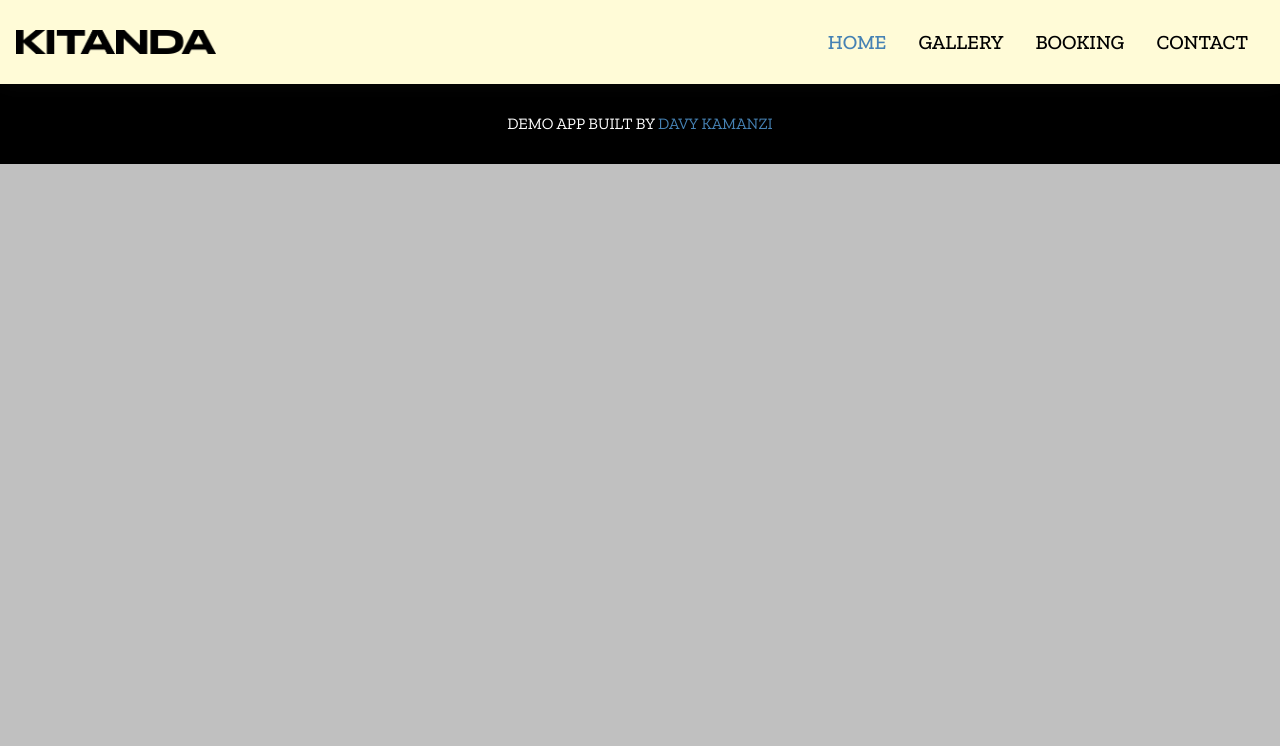
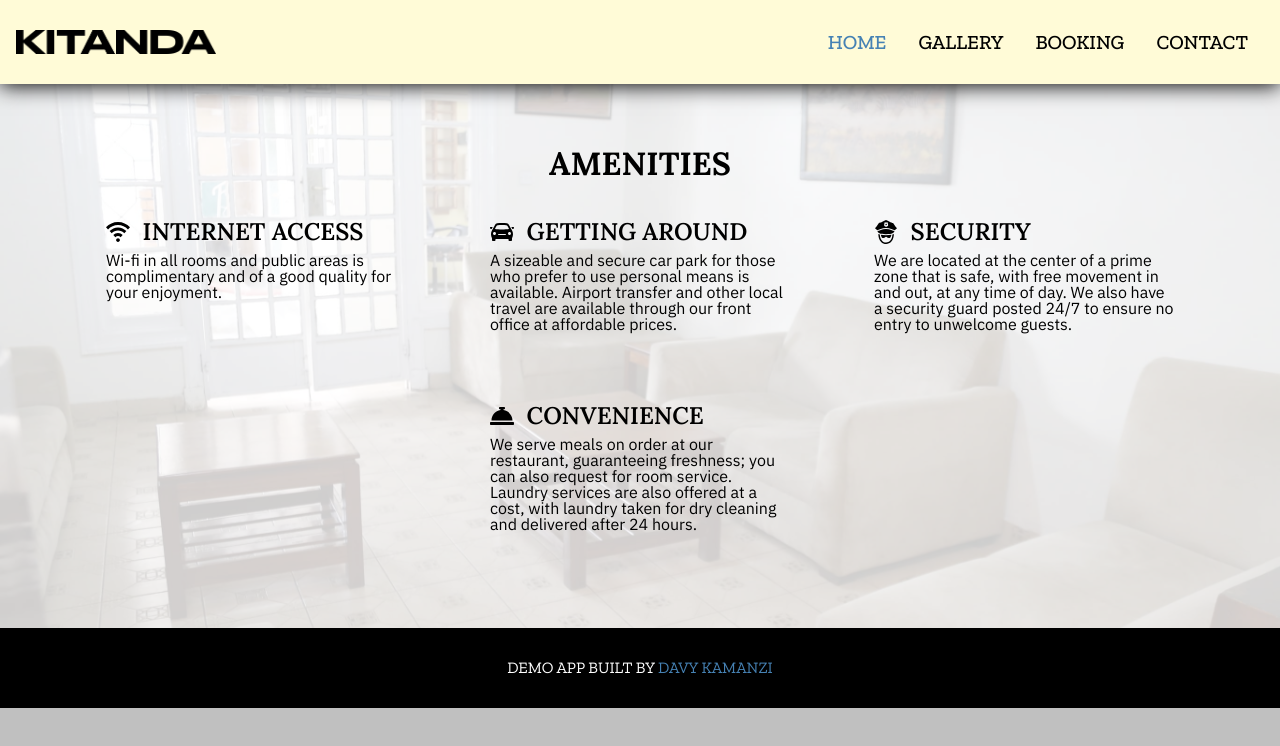
Before and after one commit to DavyK17/kitanda-guest-house, a React (Create React App) app: page / in a window 1280 px wide. Shown: the top 746 px of the page. Built offline with nearby package versions, Linux system fonts and the light colour scheme.

Commit message:
Importing Amenities section

```diff
--- a/src/components/Home/Home.jsx
+++ b/src/components/Home/Home.jsx
@@ -1,5 +1,11 @@
+import Amenities from "./Amenities";
+
 const Home = () => {
-    return;
+    return (
+        <>
+            <Amenities />
+        </>
+    )
 }
 
 export default Home;
```
